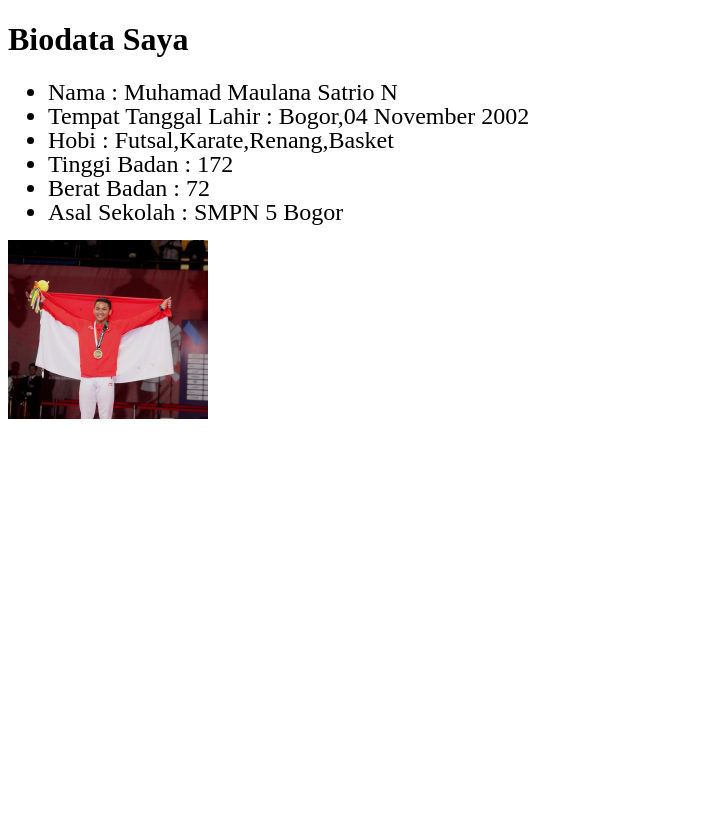
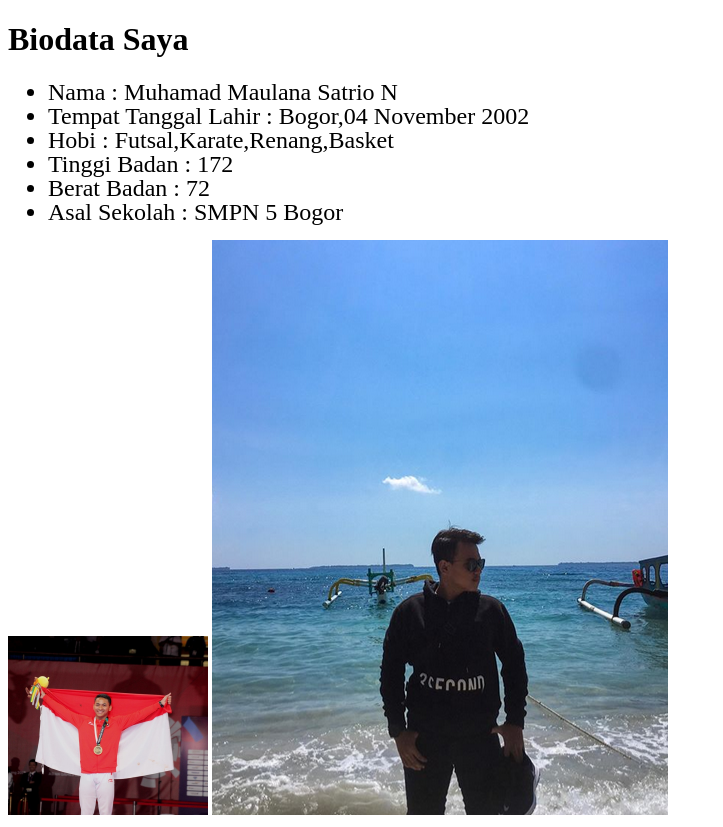
Before and after one commit to MaulanaSatrioN/MaulanaSatrioN.github.io, a plain HTML site: page index.html in a window 1280 px wide. Shown: the whole page, without its empty margins (0-723 px from the left). Before the commit the page ends 800 px from the top, so only its background shows below. Drawn offline with Linux system fonts and the light colour scheme.

Commit message:
Update index.html

```diff
--- a/index.html
+++ b/index.html
@@ -21,5 +21,6 @@
 </style>
 
 <img src="https://raw.githubusercontent.com/MaulanaSatrioN/MaulanaSatrioN.github.io/master/berita_564997_800x600_IMG_0850.jpg" width="200">
+<img src="https://github.com/MaulanaSatrioN/MaulanaSatrioN.github.io/blob/master/satrio.png">
 </body>
 </html>
```
